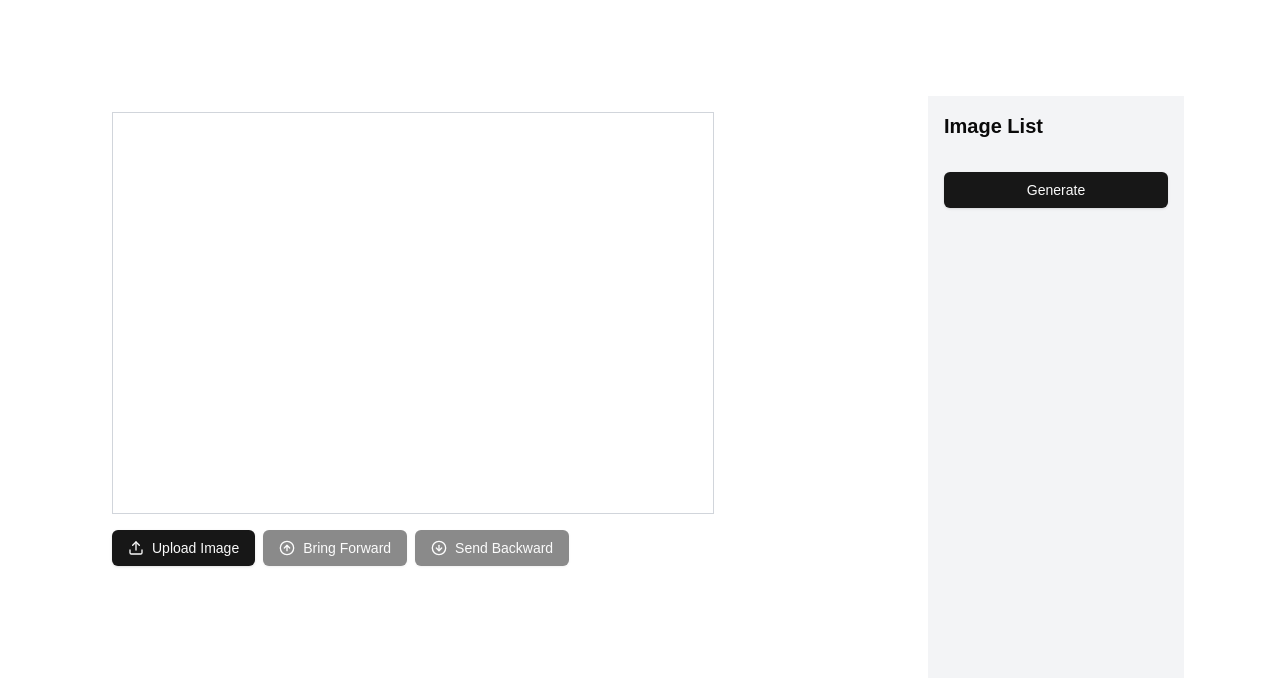
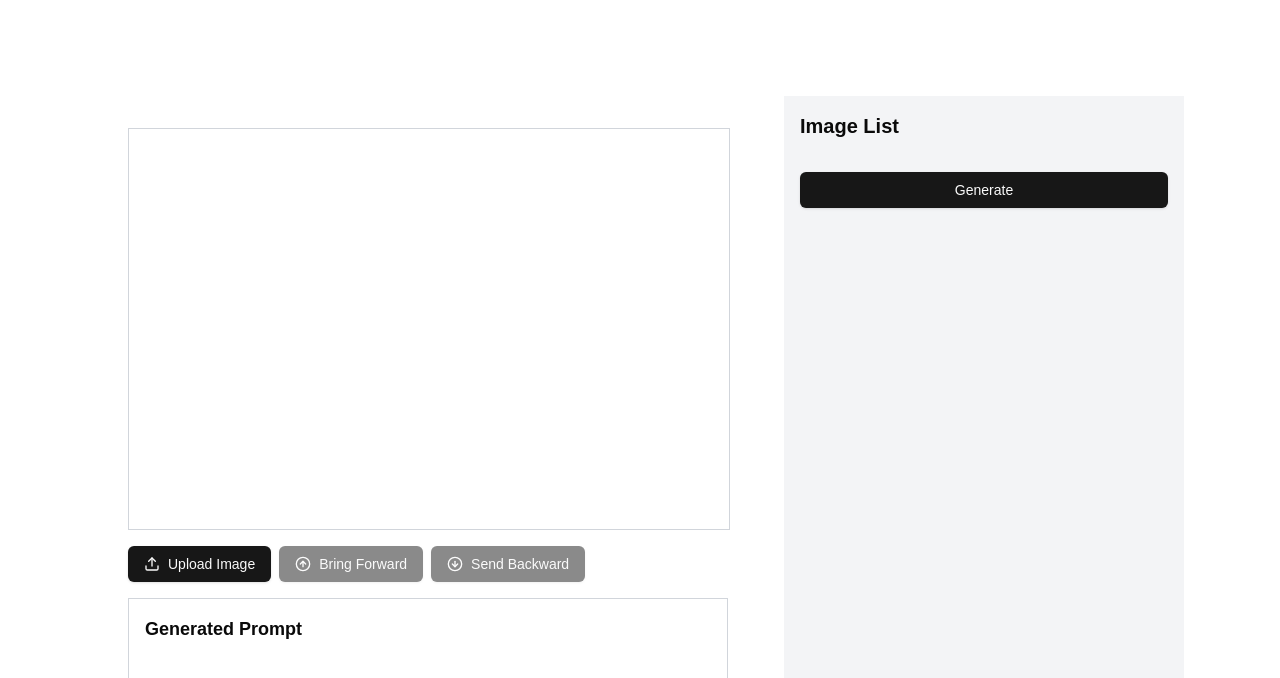
Before and after one commit to kvntang/machine-whisper-canvas, a Next.js app: page / in a window 1280 px wide. Shown: the top 678 px of the page. Built offline with nearby package versions, Linux system fonts and the light colour scheme.

Commit message:
still working

```diff
--- a/app/image-canvas-editor.tsx
+++ b/app/image-canvas-editor.tsx
@@ -27,6 +27,8 @@ export default function ImageCanvasEditor() {
   const [initialDistance, setInitialDistance] = useState<number>(0)
   const canvasRef = useRef<HTMLCanvasElement>(null)
   const fileInputRef = useRef<HTMLInputElement>(null)
+  const [generatedPrompt, setGeneratedPrompt] = useState<string>('')
+
 
   useEffect(() => {
     drawCanvas()
@@ -257,14 +259,15 @@ export default function ImageCanvasEditor() {
   }
 
   const handleGenerate = () => {
-    let logMessage = 'Image Data:\n'  // Start with a heading for clarity
+    let prompt = 'Image Data:\n'
 
     images.forEach((image) => {
-      logMessage += `Image ID: ${image.id}, X: ${image.x}, Y: ${image.y}, Caption: "${image.caption}"\n`
+      prompt += `Image ID: ${image.id}, X: ${Math.round(image.x)}, Y: ${Math.round(image.y)}, Caption: "${image.caption}"\n`
     })
 
-    console.log(logMessage)
+    setGeneratedPrompt(prompt)
   }
+
 
 
 
@@ -287,7 +290,9 @@ export default function ImageCanvasEditor() {
 
   return (
     <div className="flex h-screen">
-      <div className="flex-1 p-4">
+      <div className="flex-1 p-8">
+
+        {/* Canvas */}
         <canvas
           ref={canvasRef}
           width={600}
@@ -298,6 +303,8 @@ export default function ImageCanvasEditor() {
           onMouseUp={handleCanvasMouseUp}
           onMouseLeave={handleCanvasMouseLeave}
         />
+
+        {/* Buttons */}
         <div className="mt-4 flex space-x-2">
           <Button onClick={() => fileInputRef.current?.click()}>
             <Upload className="mr-2 h-4 w-4" /> Upload Image
@@ -316,9 +323,21 @@ export default function ImageCanvasEditor() {
             <ArrowDownCircle className="mr-2 h-4 w-4" /> Send Backward
           </Button>
         </div>
+
+        {/* New Div for Generated Prompt */}
+        <div className="w-[600px] h-[200px] mt-4 p-4 border border-gray-300">
+          <h2 className="text-lg font-bold mb-2">Generated Prompt</h2>
+          <pre className="whitespace-pre-wrap">{generatedPrompt}</pre>
+        </div>
       </div>
-      <div className="w-64 h-screen p-4 bg-gray-100 overflow-y-auto">
+
+
+
+      {/* Side Panel */}
+      <div className="w-[400px] h-screen p-4 bg-gray-100 overflow-y-auto">
         <h2 className="text-xl font-bold mb-4">Image List</h2>
+
+        {/* Image Meta Data Div */}
         {images.map((image) => (
           <div
             key={image.id}
@@ -326,6 +345,8 @@ export default function ImageCanvasEditor() {
               selectedImage === image.id ? 'border-blue-500' : 'border-gray-300'
             }`}
           >
+
+            {/* Texts */}
             <div className="flex items-center justify-between">
               <div className="cursor-pointer" onClick={() => setSelectedImage(image.id)}>
                 <p className="font-semibold">Image {image.id}</p>
@@ -333,6 +354,8 @@ export default function ImageCanvasEditor() {
                   Center: ({Math.round(image.x)}, {Math.round(image.y)})
                 </p>
               </div>
+
+              {/* Delete Button */}
               {selectedImage === image.id && (
                 <Button
                   variant="destructive"
@@ -344,6 +367,8 @@ export default function ImageCanvasEditor() {
                 </Button>
               )}
             </div>
+
+            {/* Caption Text Box */}
             <div className="mt-2">
               <label htmlFor={`caption-${image.id}`} className="text-sm font-medium">
                 Caption:
@@ -359,6 +384,8 @@ export default function ImageCanvasEditor() {
             </div>
           </div>
         ))}
+
+
         <Button className="mt-4 w-full" onClick={handleGenerate}>
           Generate
         </Button>
```
